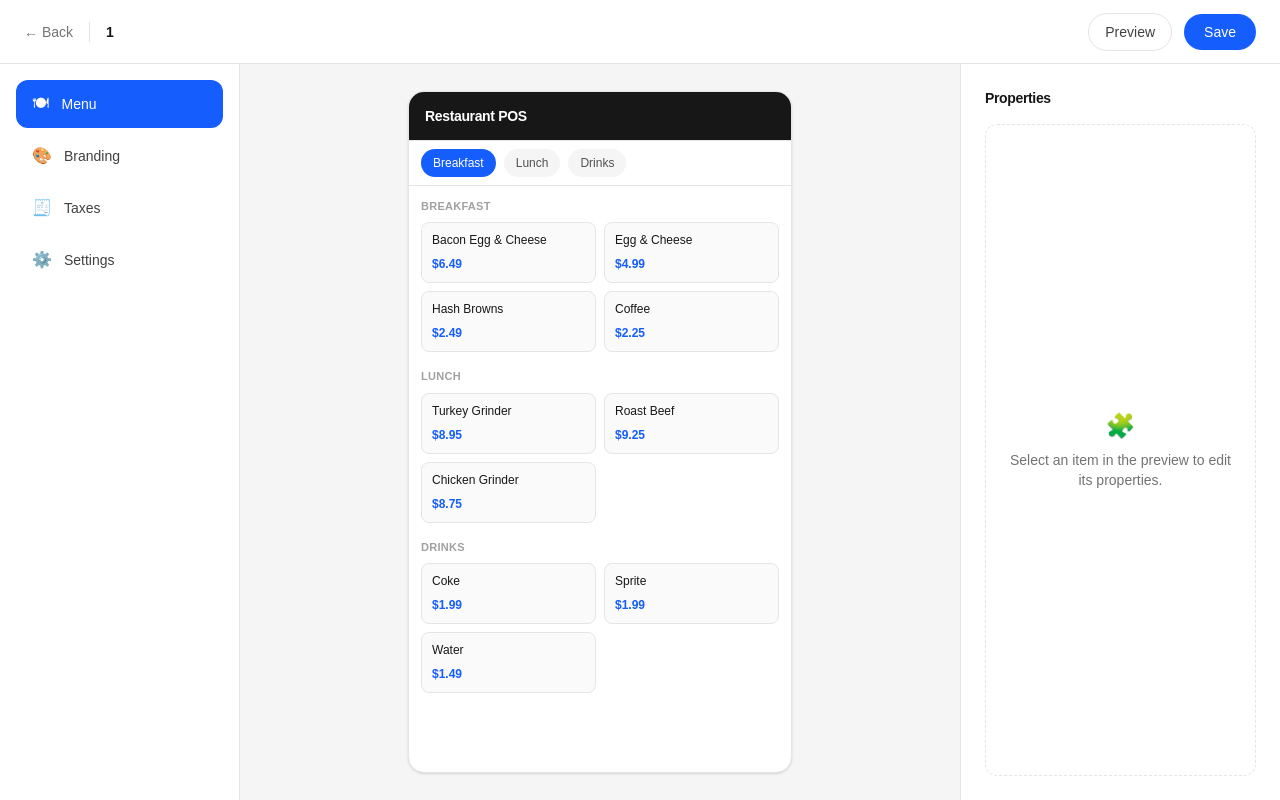
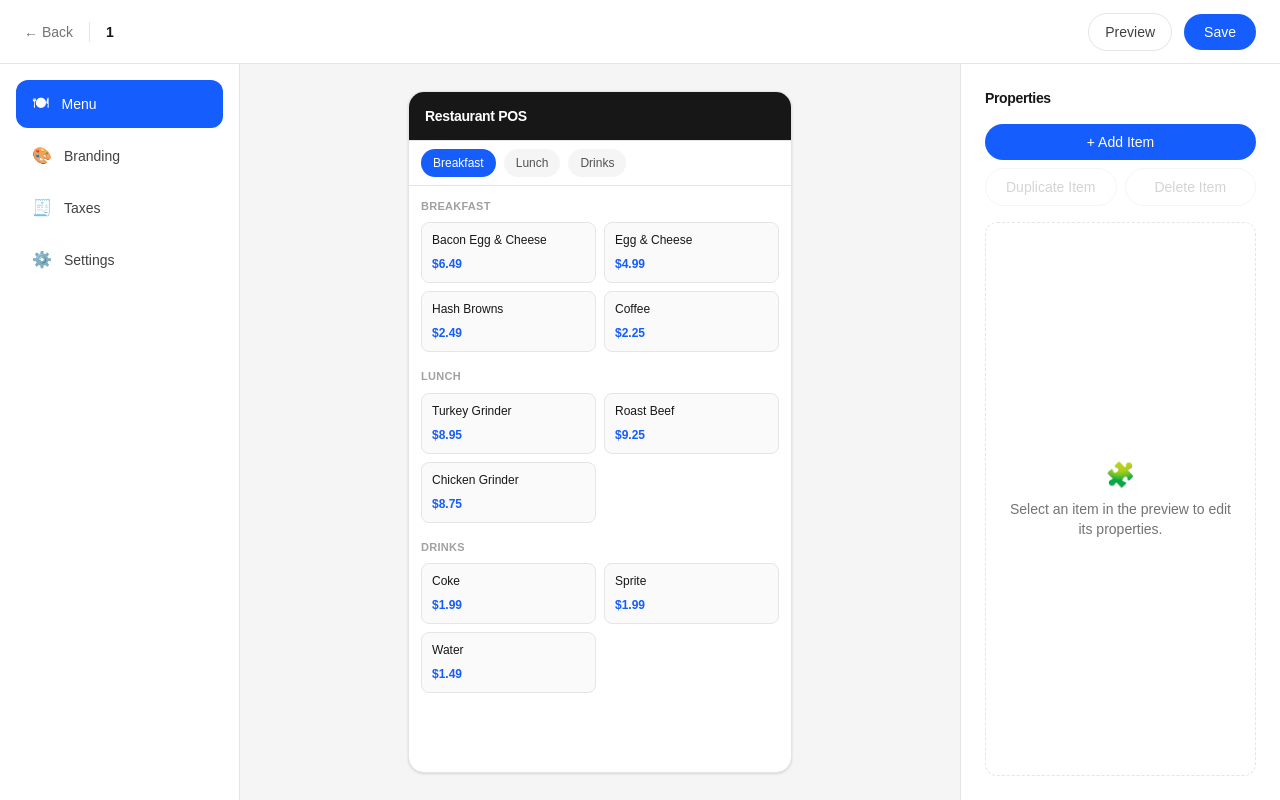
Before and after one commit to aasishjannuaj/pos-canvas, a Next.js app: page /editor/1 in a window 1280 px wide. Built offline with nearby package versions, Linux system fonts and the light colour scheme.

Commit message:
Add menu management in editor

```diff
--- a/components/editor/EditorPropertiesPanel.tsx
+++ b/components/editor/EditorPropertiesPanel.tsx
@@ -7,11 +7,17 @@ const categoryOptions: MenuCategory[] = ["Breakfast", "Lunch", "Drinks"];
 type EditorPropertiesPanelProps = {
   selectedItem: MenuItem | null;
   onUpdate: (id: string, changes: Partial<MenuItem>) => void;
+  onAdd: () => void;
+  onDuplicate: () => void;
+  onDelete: () => void;
 };
 
 export default function EditorPropertiesPanel({
   selectedItem,
   onUpdate,
+  onAdd,
+  onDuplicate,
+  onDelete,
 }: EditorPropertiesPanelProps) {
   return (
     <aside className="flex w-80 flex-none flex-col gap-4 border-l border-neutral-200 bg-white p-6">
@@ -19,8 +25,38 @@ export default function EditorPropertiesPanel({
         Properties
       </h2>
 
+      <div className="flex flex-col gap-2">
+        <button
+          type="button"
+          onClick={onAdd}
+          className="w-full rounded-full bg-blue-600 px-4 py-2 text-sm font-medium text-white transition-colors hover:bg-blue-700 focus-visible:outline focus-visible:outline-2 focus-visible:outline-offset-2 focus-visible:outline-blue-600"
+        >
+          + Add Item
+        </button>
+
+        <div className="flex gap-2">
+          <button
+            type="button"
+            onClick={onDuplicate}
+            disabled={!selectedItem}
+            className="flex-1 rounded-full border border-neutral-200 px-4 py-2 text-sm font-medium text-neutral-700 transition-colors hover:border-blue-600 hover:text-blue-600 focus-visible:outline focus-visible:outline-2 focus-visible:outline-offset-2 focus-visible:outline-blue-600 disabled:cursor-not-allowed disabled:border-neutral-100 disabled:text-neutral-300 disabled:hover:border-neutral-100 disabled:hover:text-neutral-300"
+          >
+            Duplicate Item
+          </button>
+
+          <button
+            type="button"
+            onClick={onDelete}
+            disabled={!selectedItem}
+            className="flex-1 rounded-full border border-neutral-200 px-4 py-2 text-sm font-medium text-red-600 transition-colors hover:border-red-600 hover:bg-red-600 hover:text-white focus-visible:outline focus-visible:outline-2 focus-visible:outline-offset-2 focus-visible:outline-red-600 disabled:cursor-not-allowed disabled:border-neutral-100 disabled:text-neutral-300 disabled:hover:border-neutral-100 disabled:hover:bg-transparent disabled:hover:text-neutral-300"
+          >
+            Delete Item
+          </button>
+        </div>
+      </div>
+
       {selectedItem ? (
-        <div className="flex flex-col gap-4">
+        <div className="flex flex-col gap-4 border-t border-neutral-200 pt-4">
           <div className="flex flex-col gap-1.5">
             <label className="text-xs font-medium uppercase tracking-wide text-neutral-400">
               Item Name
--- a/components/editor/EditorShell.tsx
+++ b/components/editor/EditorShell.tsx
@@ -28,6 +28,10 @@ const initialMenuItems: MenuItem[] = [
   { id: "10", name: "Water", price: 1.49, category: "Drinks" },
 ];
 
+function createId(): string {
+  return Date.now().toString();
+}
+
 type EditorShellProps = {
   projectName: string;
 };
@@ -45,6 +49,41 @@ export default function EditorShell({ projectName }: EditorShellProps) {
     );
   }
 
+  function handleAddItem() {
+    const newItem: MenuItem = {
+      id: createId(),
+      name: "New Item",
+      price: 0,
+      category: "Breakfast",
+    };
+
+    setMenuItems((prev) => [...prev, newItem]);
+    setSelectedItemId(newItem.id);
+  }
+
+  function handleDuplicateItem() {
+    if (!selectedItem) {
+      return;
+    }
+
+    const duplicatedItem: MenuItem = {
+      ...selectedItem,
+      id: createId(),
+    };
+
+    setMenuItems((prev) => [...prev, duplicatedItem]);
+    setSelectedItemId(duplicatedItem.id);
+  }
+
+  function handleDeleteItem() {
+    if (!selectedItem) {
+      return;
+    }
+
+    setMenuItems((prev) => prev.filter((item) => item.id !== selectedItem.id));
+    setSelectedItemId(null);
+  }
+
   return (
     <div className="flex h-screen flex-col bg-neutral-50">
       <EditorTopBar projectName={projectName} />
@@ -59,6 +98,9 @@ export default function EditorShell({ projectName }: EditorShellProps) {
         <EditorPropertiesPanel
           selectedItem={selectedItem}
           onUpdate={handleUpdateItem}
+          onAdd={handleAddItem}
+          onDuplicate={handleDuplicateItem}
+          onDelete={handleDeleteItem}
         />
       </div>
     </div>
```
